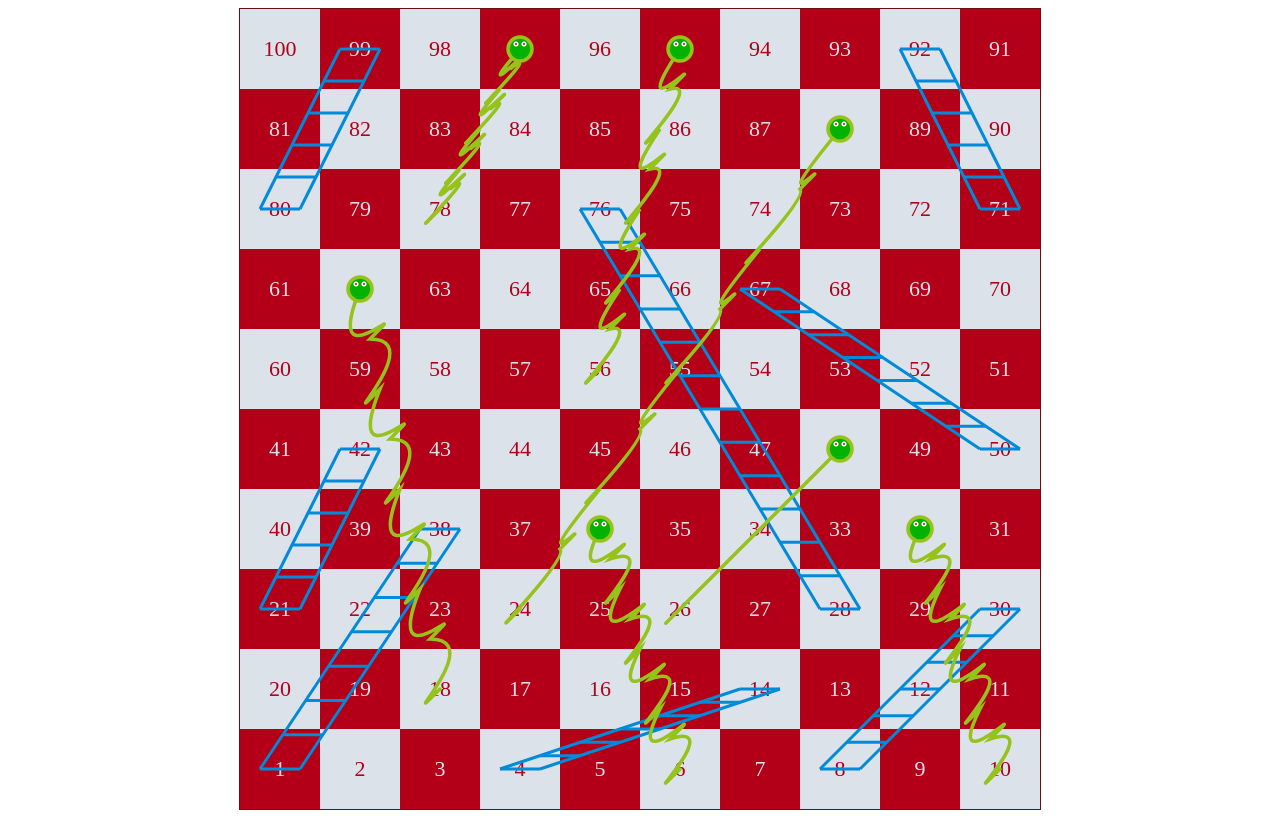
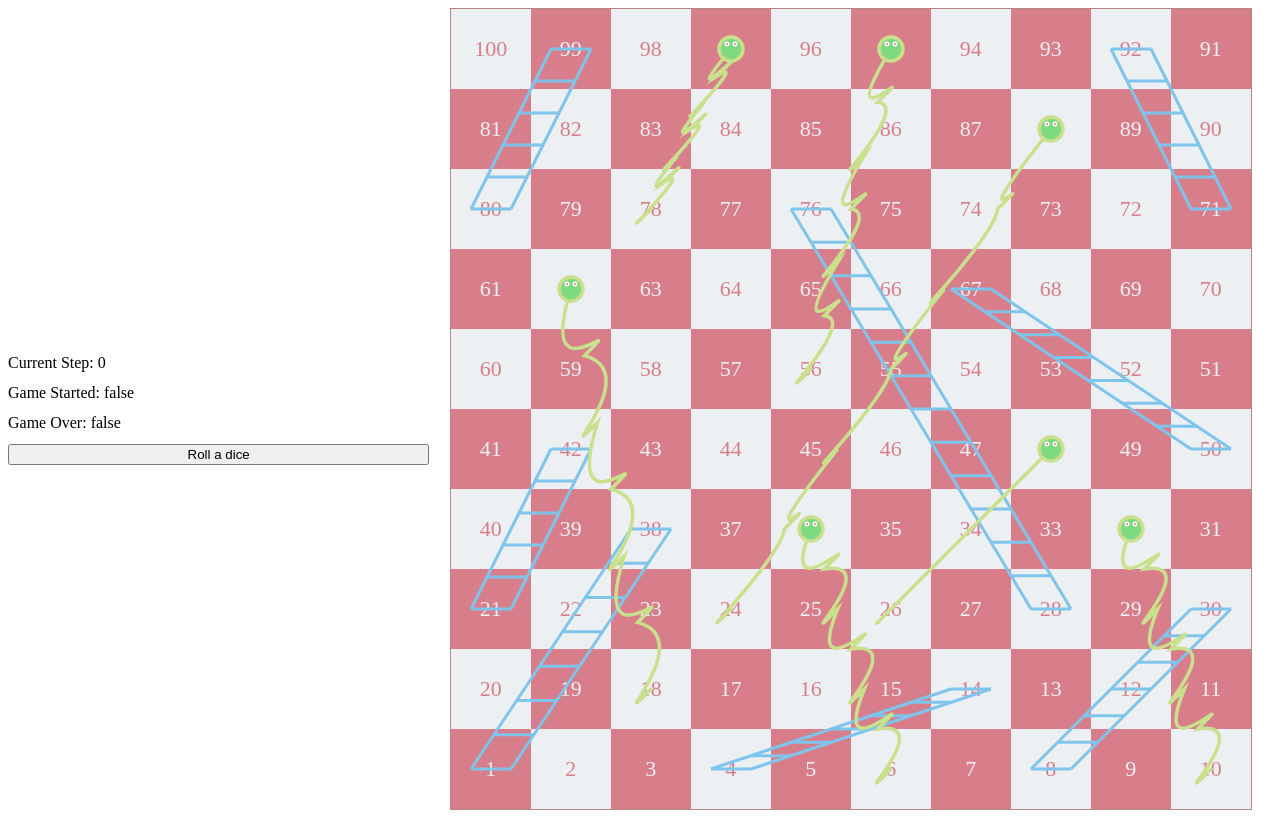
Before and after one commit to imkiran22/snakes-and-ladders, a Vue app: page / in a window 1280 px wide. Built offline with nearby package versions, Linux system fonts and the light colour scheme.

Commit message:
css changes with game over

```diff
--- a/src/App.vue
+++ b/src/App.vue
@@ -1,11 +1,70 @@
 <script setup lang="ts">
 import SnakesLadder from "./components/SnakesLadder.vue";
+import { ref } from "vue";
+defineProps<{}>();
+
+const step = ref(0);
+
+const dicesList = [1, 2, 3, 4, 5, 6];
+
+const gameStarted = ref(false);
+const gameEnded = ref(false);
+
+const handler = () => {
+  const index = Math.floor(Math.random() * dicesList.length);
+  const value = dicesList[index];
+
+  if (gameStarted.value) {
+    // Game over
+    if (step.value + value >= 100) {
+      step.value = 100;
+      gameEnded.value = true;
+      return;
+    }
+    step.value += value;
+    return;
+  }
+
+  // Starts the game
+  if (value === 1 && gameStarted.value === false) {
+    gameStarted.value = true;
+    step.value = 1;
+    return;
+  }
+};
 </script>
 
 <template>
   <div id="root">
-    <SnakesLadder />
+    <div id="board">
+      <SnakesLadder
+        :step="step"
+        :game-started="gameStarted"
+        :game-ended="gameEnded"
+      />
+    </div>
+    <div id="game-progress">
+      <div>Current Step: {{ step }}</div>
+      <div>Game Started: {{ gameStarted }}</div>
+      <div>Game Over: {{ gameEnded }}</div>
+      <button @click="handler">Roll a dice</button>
+    </div>
   </div>
 </template>
 
-<style scoped></style>
+<style scoped>
+#root {
+  display: flex;
+  flex-direction: row-reverse;
+}
+#board {
+  flex: 1;
+}
+#game-progress {
+  display: flex;
+  flex-direction: column;
+  flex: 0.5;
+  gap: 12px;
+  align-self: center;
+}
+</style>
--- a/src/components/SnakesLadder.vue
+++ b/src/components/SnakesLadder.vue
@@ -1,7 +1,15 @@
 <script setup lang="ts">
 import { onMounted } from "vue";
 
-defineProps<{}>();
+const {
+  step = 0,
+  gameEnded,
+  gameStarted,
+} = defineProps<{
+  step: number;
+  gameStarted: boolean;
+  gameEnded: boolean;
+}>();
 
 // Creating the 10x10 board
 const rows = Array.from({ length: 10 }, (_, rowIndex) =>
@@ -123,7 +131,7 @@ const drawSnakes = () => {
     ctx.beginPath();
     ctx.moveTo(startX, startY);
 
-    const segments = 8; // More segments = smoother curves
+    const segments = 6; // More segments = smoother curves
     for (let i = 1; i <= segments; i++) {
       const t = i / segments;
       const midX = startX + (endX - startX) * t;
@@ -174,16 +182,21 @@ onMounted(() => {
     drawSnakes();
   }, 300); // Small delay to ensure all elements are positioned
 });
+
+const getActive = (col: number) => {
+  return step === col;
+};
 </script>
 
 <template>
-  <div class="container">
+  <div class="container" :class="{ disabled: !gameStarted || gameEnded }">
     <div class="wrapper">
       <canvas id="canvas" width="800" height="800"></canvas>
       <div id="snake-board">
         <div class="row" v-for="(row, rowIndex) in rows" :key="rowIndex">
           <div
             class="column"
+            :class="{ active: getActive(col) }"
             v-for="col in row"
             :key="col"
             :id="col.toString()"
@@ -201,6 +214,11 @@ onMounted(() => {
   display: flex;
   justify-content: center;
   align-items: center;
+}
+
+.container.disabled {
+  opacity: 0.5;
+  cursor: not-allowed;
 }
 
 .wrapper {
@@ -257,4 +275,8 @@ onMounted(() => {
   background-color: #dbe2e9;
   color: #b30018;
 }
+
+#snake-board .row > .column.active {
+  background-color: #e6a519;
+}
 </style>
```
